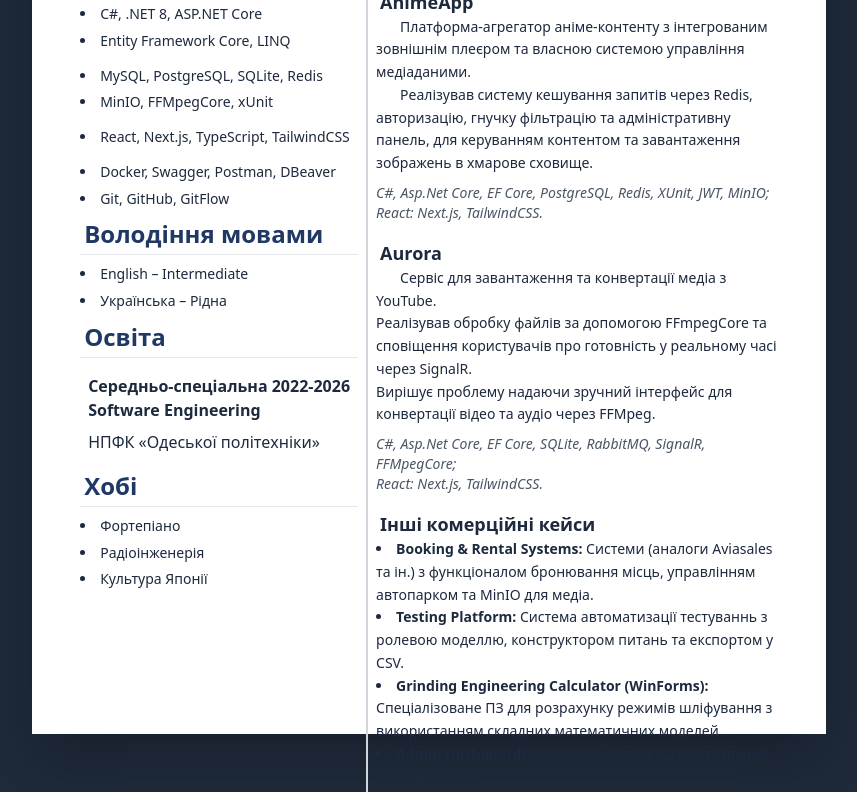
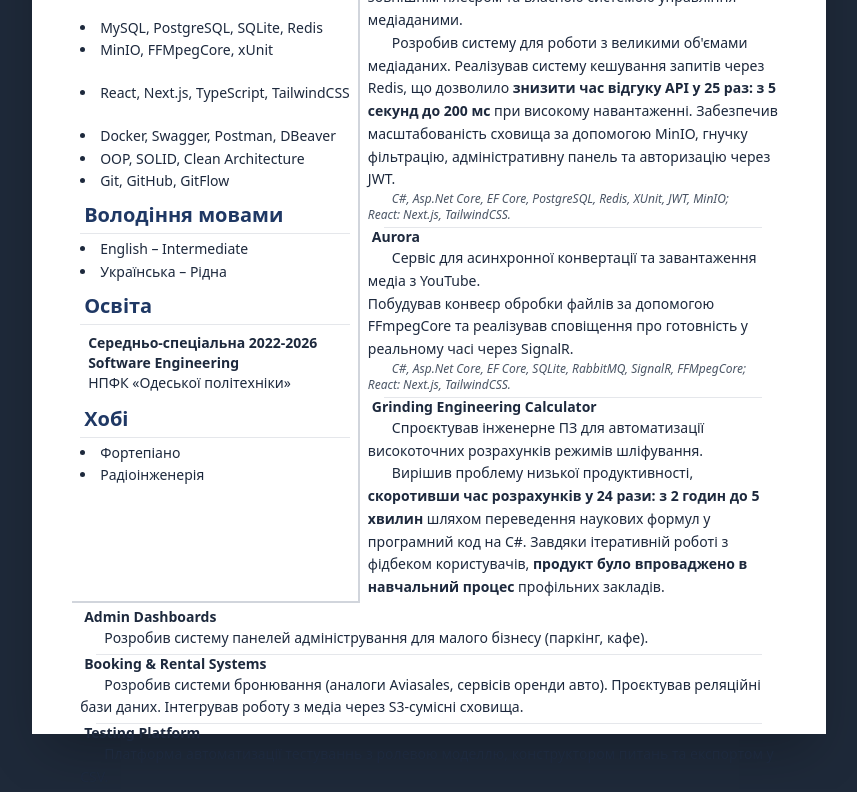
Before and after one commit to Ephtianura/CV, a website: page src/index.html in a window 1280 px wide. Shown: the part 389-1181 px from the top of the page, without its empty margins (211-1068 px from the left). Drawn offline with Linux system fonts and the light colour scheme.

Commit message:
Version 2

```diff
--- a/src/index.html
+++ b/src/index.html
@@ -9,24 +9,24 @@
 </head>
 
 <body class="bg-gray-800">
-  <main class="a4">
-    <div class="flex flex-col h-full -mt-6">
+  <main class="a4  text-sm">
+    <div class="flex flex-col h-full -mt-7 ">
 
       <!-- Шапка -->
-      <header class="flex flex-col gap-3 items-center pb-4 border-b-2 border-gray-300">
-        <h1 class="text-[32px] font-bold text-primary">Костянтин Манцуров</h1>
-        <h2 class="text-2xl text-gray-700">C# Backend Developer</h2>
+      <header class="flex flex-col gap-2 items-center pb-4 border-b-2 border-gray-300">
+        <h1 class="text-2xl font-bold text-primary">Костянтин Манцуров</h1>
+        <h2 class="text-xl text-gray-700">C# Backend Developer</h2>
       </header>
 
-      <div class="grid grid-cols-[auto_1fr] flex-1 min-h-0 mt-2">
+      <div class="grid grid-cols-[auto_1fr]  mt-2 ">
 
         <!-- Перша колонка -->
-        <aside class="aside border-r-2 border-gray-300">
+        <aside class="aside border-r-2 border-gray-300 border-b-2">
 
           <!-- Контакти -->
           <section>
             <h3 class="h3"> Контакти </h3>
-            <div class="section text-gray-700">
+            <div class="section text-gray-700 text-[16px]">
               <div class="flex items-center gap-2">
                 <img src="phone-call.png" alt="" class="icon" />
                 <div class="flex flex-col gap-0">
@@ -50,9 +50,15 @@
                 @KykKyki
               </div>
               <!-- <div class="flex items-center gap-2">
+                <img src="linkedin.png" alt="" class="icon" />
+                <a href="https://www.linkedin.com/in/kostiantyn-mantsurov/"
+                  class="underline hover:text-black transition">LinkedIn</a>
+              </div>
+              <div class="flex items-center gap-2">
                 <img src="github.png" alt="" class="icon" />
                 <a href="https://github.com/Ephtianura" class="underline hover:text-black transition">GitHub</a>
               </div> -->
+
             </div>
           </section>
 
@@ -61,16 +67,17 @@
             <h3 class="h3"> Навички </h3>
             <ul class="main-list">
               <li>C#, .NET 8, ASP.NET Core</li>
-              <li class="mb-3">Entity Framework Core, LINQ</li>
+              <li class="mb-5">Entity Framework Core, LINQ</li>
 
               <li>MySQL, PostgreSQL, SQLite, Redis</li>
               <!-- <li class="font-bold">RabbitMQ, SignalR , <b>Nginx</b></li> -->
               <li>MinIO, FFMpegCore, xUnit</li>
 
-              <li class="my-3">React, Next.js, TypeScript, TailwindCSS</li>
+              <li class="my-5">React, Next.js, TypeScript, TailwindCSS</li>
 
               <!-- <li></li> -->
               <li>Docker, Swagger, Postman, DBeaver</li>
+              <li>OOP, SOLID, Clean Architecture</li>
               <li>Git, GitHub, GitFlow</li>
             </ul>
           </section>
@@ -87,8 +94,8 @@
           <!-- Освіта -->
           <section>
             <h3 class="h3"> Освіта </h3>
-            <div class="section">
-              <h4 class="font-bold">Середньо-спеціальна 2022-2026 <br> Software Engineering </h4>
+            <div class="section gap-0">
+              <h4 class="font-bold ">Середньо-спеціальна 2022-2026 <br> Software Engineering </h4>
               <p>НПФК «Одеської політехніки»</p>
             </div>
           </section>
@@ -99,9 +106,10 @@
             <ul class="main-list">
               <li>Фортепіано</li>
               <li>Радіоінженерія</li>
-              <li>Культура Японії</li>
+              <!-- <li>Культура Японії</li> -->
             </ul>
           </section>
+
         </aside>
 
         <!-- Друга колонка -->
@@ -111,32 +119,22 @@
           <section>
             <h3 class="h3"> Основна інформація </h3>
             <p class="paragraph">
-              Backend розробник із фокусом на .NET та React. <br>
-              Маю 2 роки досвіду створення складних систем з нуля на фрилансі: від архітектури БД до реалізації API,
-              real-time
-              механізмів та UI. <br>
-              Орієнтований на написання чистого, тестованого коду та вирішення бізнес-задач клієнтів.
+              C# / .NET Backend розробник із 2-річним досвідом автономної розробки складних систем. <br>
+              Спеціалізуюсь на створенні архітектури з нуля: від високонавантажених API до real-time сервісів та UI.<br>
+              Орієнтований на написання чистого та тестованого коду який приносить реальну цінність клієнту.
             </p>
           </section>
 
-          <!-- Досвід роботи (Freelance) -->
-          <!-- <section>
-            <h3 class="h3"> Досвід роботи (Freelance) </h3>
-            <p class="paragraph">
-            </p>
-            <p class="paragraph">
-            </p>
-          </section> -->
-
           <!-- Проєкти -->
           <section>
-            <h3 class="h3"> Ключові проєкти </h3>
-            <div class="flex flex-col gap-4">
+            <h3 class="h3"> Досвід роботи </h3>
+            <!-- <p class="text-sm text-gray-500">2024 - теперешній час</p> TODO -->
 
+            <div class="flex flex-col gap-1">
               <!-- Проєкт №1 -->
               <div>
                 <div class="project-name">
-                  <h4 class="font-bold text-lg">AnimeApp</h4>
+                  <h4 class="font-bold">AnimeApp</h4>
                   <!-- <a href="" class="underline">GitHub</a> -->
                 </div>
                 <div class="flex flex-col gap-2">
@@ -146,68 +144,117 @@
                     та власною системою управління медіаданими.
                   </p>
                   <p class="paragraph -mt-2">
-                    Реалізував систему кешування запитів через Redis, авторизацію, гнучку фільтрацію та
-                    адміністративну панель, для керуванням контентом та завантаження зображень в хмарове сховище.
+                    Розробив систему для роботи з великими об'ємами медіаданих.
+                    Реалізував систему кешування запитів через Redis,
+                    що дозволило <span class="font-semibold">знизити час відгуку API у 25 раз: з 5 секунд до 200
+                      мс</span> при
+                    високому навантаженні.
+                    Забезпечив масштабованість сховища за допомогою MinIO, гнучку фільтрацію,
+                    адміністративну панель та авторизацію через JWT.
                   </p>
 
+                </div>
                 <!-- Технології: -->
                 <p class="tech-list">
                   C#, Asp.Net Core, EF Core, PostgreSQL, Redis, XUnit, JWT, MinIO; <br>
                   React: Next.js, TailwindCSS.
                 </p>
               </div>
-              </div>
 
               <!-- Проєкт №2 -->
               <div>
-                <div class="project-name">
-                  <h4 class="font-bold text-lg">Aurora</h4>
+                <div class="project-name-b">
+                  <h4 class="font-bold">Aurora</h4>
                   <!-- <a href="" class="underline">GitHub</a> -->
                 </div>
                 <div class="flex flex-col gap-2">
                   <!-- Опис -->
                   <p class="paragraph">
-                    Сервіс для завантаження та конвертації медіа з YouTube.<br>
-                    Реалізував обробку файлів за допомогою FFmpegCore та сповіщення
-                    користувачів про готовність у реальному часі через SignalR<!-- та RabbitMQ-->. <!--  --> <br>
-                    Вирішує проблему надаючи зручний інтерфейс для конвертації відео та аудіо через FFMpeg.
+                    Сервіс для асинхронної конвертації та завантаження медіа з YouTube.<br>
+                    Побудував конвеєр обробки файлів за допомогою FFmpegCore та реалізував сповіщення
+                    про готовність у реальному часі через SignalR.<br>
                   </p>
+                </div>
                 <!-- Технології: -->
                 <p class="tech-list">
                   C#, Asp.Net Core, EF Core, SQLite, RabbitMQ, SignalR, FFMpegCore; <br>
                   React: Next.js, TailwindCSS.
                 </p>
               </div>
+
+              <!-- Проєкт №3 -->
+              <div>
+                <div class="project-name-b">
+                  <h4 class="font-bold">Grinding Engineering Calculator</h4>
+                  <!-- <a href="" class="underline">GitHub</a> -->
                 </div>
-
-              <!-- Інше -->
-              <div>
-                <div class="project-name">
-                  <h4 class="font-bold text-lg">Інші комерційні кейси</h4>
+                <div class="flex flex-col ">
+                  <!-- Опис -->
+                  <p class="paragraph">
+                    Спроєктував інженерне ПЗ для автоматизації
+                    високоточних розрахунків режимів шліфування.
+                  </p>
+                  <p class="paragraph">
+                    Вирішив проблему низької продуктивності,
+                    <span class="font-semibold">скоротивши час розрахунків у 24 рази: з 2 годин до 5 хвилин</span>
+                    шляхом переведення наукових формул у програмний код на C#.
+                    Завдяки ітеративній роботі з фідбеком користувачів,
+                    <span class="font-semibold">продукт було впроваджено в навчальний процес</span>
+                    профільних закладів.
+                  </p>
                 </div>
-                <ul class="main-list space-y-0">
-                  <li>
-                    <b>Booking & Rental Systems:</b> Системи (аналоги Aviasales та ін.) з функціоналом бронювання місць, управлінням автопарком та
-                    MinIO для медіа.
-                  </li>
-                  <li>
-                    <b>Testing Platform:</b> Система автоматизації тестуваннь з ролевою моделлю,
-                    конструктором питань та експортом у CSV.
-                  </li>
-                  <li>
-                    <b>Grinding Engineering Calculator (WinForms):</b> Спеціалізоване ПЗ для розрахунку режимів
-                    шліфування з використанням складних математичних моделей.
-                  </li>
-                  <li>
-                    <b>Admin Dashboards:</b> Розробка систем адміністрування (паркінг, кафе).
-                  </li>
-                </ul>
               </div>
 
             </div>
           </section>
+        </aside>
+      </div>
 
-        </aside>
+      <!-- Інші проєкти -->
+      <div class="flex flex-col gap-1 mt-1 px-2">
+
+        <!-- Проєкт №4 -->
+        <div>
+          <div class="project-name ">
+            <h4 class="font-bold">Admin Dashboards</h4>
+            <!-- <a href="" class="underline">GitHub</a> -->
+          </div>
+          <div class="flex flex-col gap-2">
+            <p class="paragraph">
+              Розробив систему панелей адміністрування для малого бізнесу (паркінг, кафе).
+            </p>
+          </div>
+        </div>
+
+        <!-- Проєкт №5 -->
+        <div>
+          <div class="project-name-b">
+            <h4 class="font-bold">Booking & Rental Systems</h4>
+            <!-- <a href="" class="underline">GitHub</a> -->
+          </div>
+          <div class="flex flex-col gap-2">
+            <p class="paragraph">
+              Розробив системи бронювання (аналоги Aviasales, сервісів оренди авто).
+              Проєктував реляційні бази даних.
+              Інтегрував роботу з медіа через S3-сумісні сховища.
+            </p>
+          </div>
+        </div>
+
+        <!-- Проєкт №6 -->
+        <div>
+          <div class="project-name-b">
+            <h4 class="font-bold">Testing Platform</h4>
+            <!-- <a href="" class="underline">GitHub</a> -->
+          </div>
+          <div class="flex flex-col gap-2">
+            <p class="paragraph">
+              Платформа автоматизації тестуваннь з ролевою моделлю,
+              конструктором питань та експортом у CSV.
+            </p>
+          </div>
+        </div>
+
       </div>
     </div>
   </main>
--- a/src/input.css
+++ b/src/input.css
@@ -23,25 +23,33 @@
     @apply w-7 select-none;
   }
   .h3 {
-    @apply text-2xl font-bold text-primary border-b border-gray-200 mb-2 p-1;
+    @apply text-xl font-bold text-primary border-b border-gray-200 mb-1 p-1;
   }
   .section {
-    @apply p-2 flex flex-col gap-2;
+    @apply px-2 py-1 flex flex-col gap-2;
   }
   .violet-tag {
     @apply px-2 py-1 text-xs rounded bg-violet-100 text-violet-800 hover:scale-110 transition cursor-default;
   }
   .main-list {
-    @apply list-disc list-inside space-y-1 text-sm leading-relaxed;
+    @apply list-disc list-inside space-y-0 text-sm leading-relaxed;
   }
   .tech-list {
-    @apply text-sm italic text-gray-600;
+    @apply text-xs italic text-gray-600; text-indent: 1.5rem;
   }
   .paragraph {
     @apply text-[14px] leading-relaxed;
     text-indent: 1.5rem;
   }
   .project-name {
-    @apply flex justify-between items-center px-1;
+    @apply flex justify-between items-center px-1 relative;
+  }
+  .project-name-b {
+    @apply flex justify-between items-center px-1 relative;
+  }
+
+  .project-name-b::before {
+    content: "";
+    @apply absolute top-0 left-4 right-4 border-t-1 border-gray-200;
   }
 }
```
Also changed, not shown: dist/output.css, src/linkedin.png (added). Lines whose indentation alone changed are shown as unchanged.
